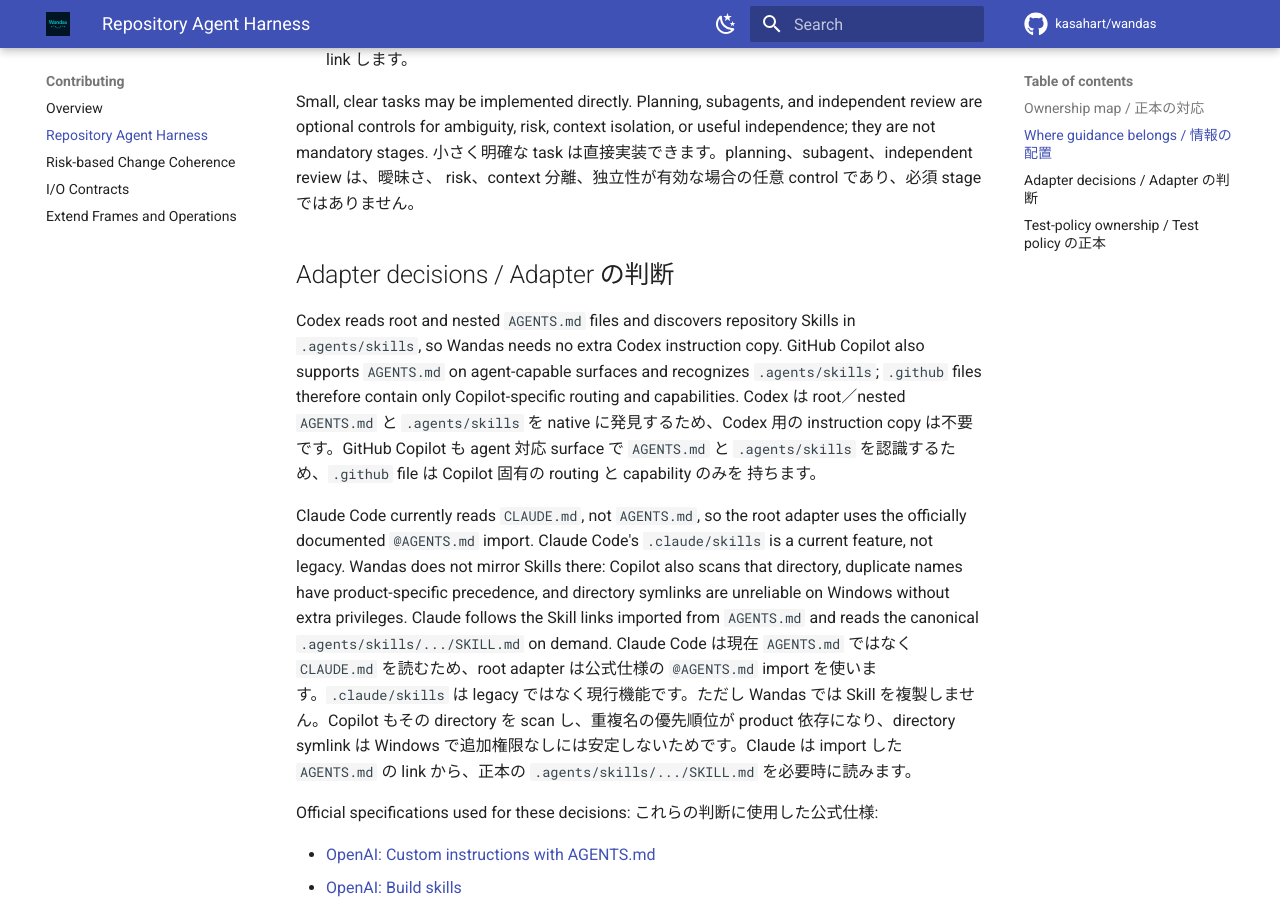
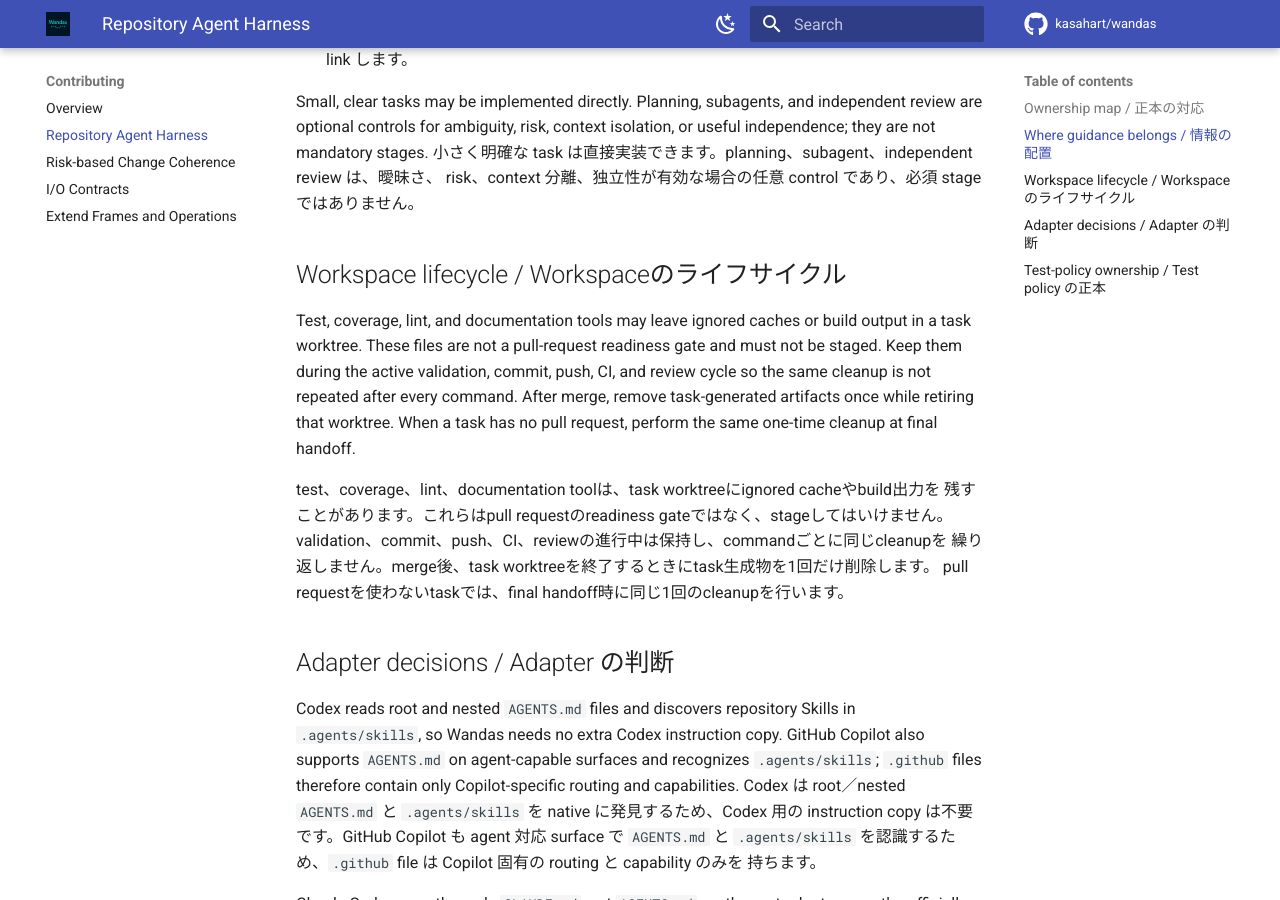
Before and after one commit to kasahart/wandas, an MkDocs documentation site: the page built from docs/src/contributing/agent-harness.md, in a window 1280 px wide and 900 px high, scrolled down 2081 px. Built offline with MkDocs 1.6.1 and Material for MkDocs 9.7.7, drawn with Linux system fonts in a browser that asks for light colours; comment, search, counter and statistics services are not loaded.

Commit message:
docs: defer generated artifact cleanup until merge

```diff
--- a/docs/src/contributing/agent-harness.md
+++ b/docs/src/contributing/agent-harness.md
@@ -71,6 +71,21 @@ or useful independence; they are not mandatory stages.
 小さく明確な task は直接実装できます。planning、subagent、independent review は、曖昧さ、
 risk、context 分離、独立性が有効な場合の任意 control であり、必須 stage ではありません。
 
+## Workspace lifecycle / Workspaceのライフサイクル
+
+Test, coverage, lint, and documentation tools may leave ignored caches or build
+output in a task worktree. These files are not a pull-request readiness gate and
+must not be staged. Keep them during the active validation, commit, push, CI,
+and review cycle so the same cleanup is not repeated after every command. After
+merge, remove task-generated artifacts once while retiring that worktree. When
+a task has no pull request, perform the same one-time cleanup at final handoff.
+
+test、coverage、lint、documentation toolは、task worktreeにignored cacheやbuild出力を
+残すことがあります。これらはpull requestのreadiness gateではなく、stageしてはいけません。
+validation、commit、push、CI、reviewの進行中は保持し、commandごとに同じcleanupを
+繰り返しません。merge後、task worktreeを終了するときにtask生成物を1回だけ削除します。
+pull requestを使わないtaskでは、final handoff時に同じ1回のcleanupを行います。
+
 ## Adapter decisions / Adapter の判断
 
 Codex reads root and nested `AGENTS.md` files and discovers repository Skills in
```
Also changed, not shown: AGENTS.md (+4 -0 lines), .agents/skills/wandas-learning-material-authoring/SKILL.md, .agents/skills/wandas-pr-readiness/SKILL.md, .agents/skills/wandas-workspace-hygiene/SKILL.md, .github/PULL_REQUEST_TEMPLATE.md, 1 other file.
